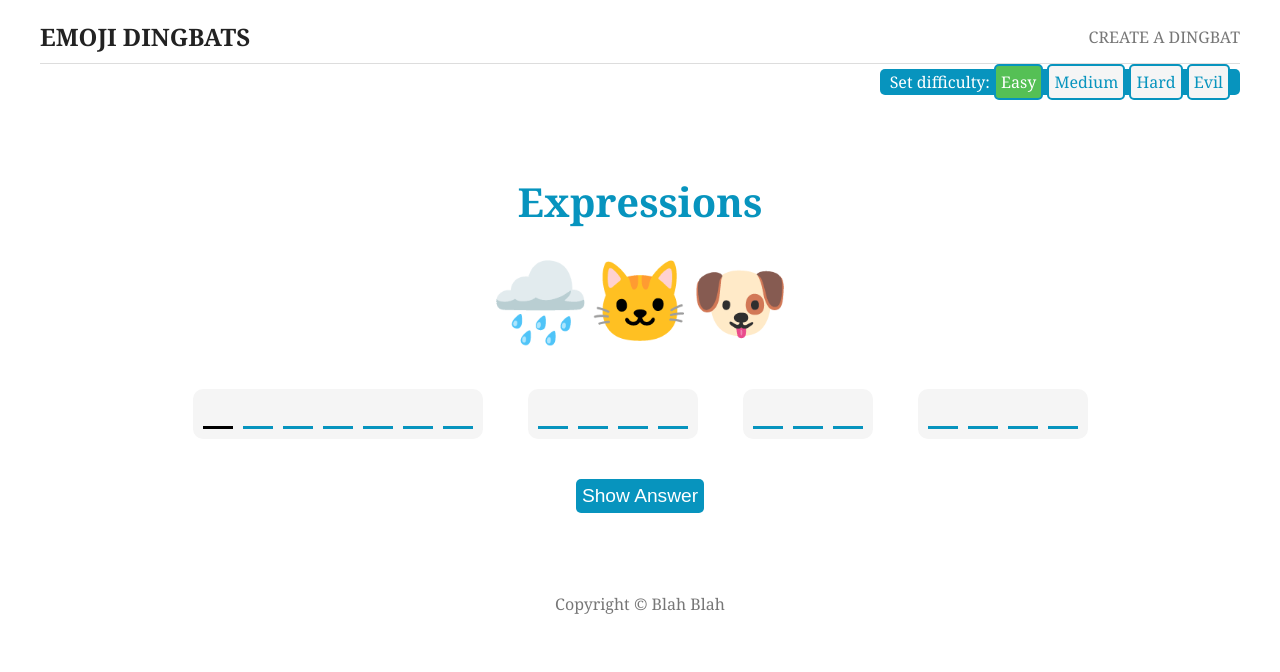
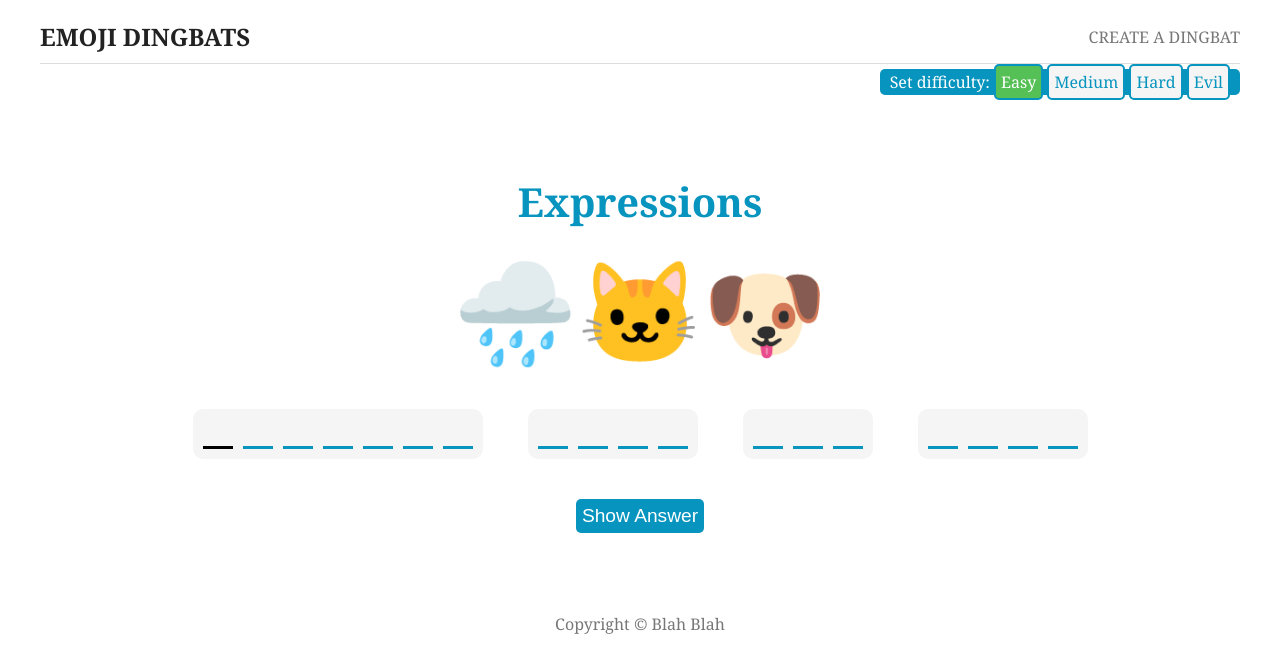
Before and after one commit to JamesCooper100/test, a plain HTML site: page index.html in a window 1280 px wide. Drawn offline with Linux system fonts and the light colour scheme.

Commit message:
Update index.html

```diff
--- a/index.html
+++ b/index.html
@@ -55,7 +55,7 @@
 
 
 
-    <div class='question_box' style="font-size:min(80px, 20vmin);">🌧️🐱🐶</div>
+    <div class='question_box' style="font-size:min(100px, 20vmin);">🌧️🐱🐶</div>
     <div class='answer_box' id='answer_box'>
 
 
```
